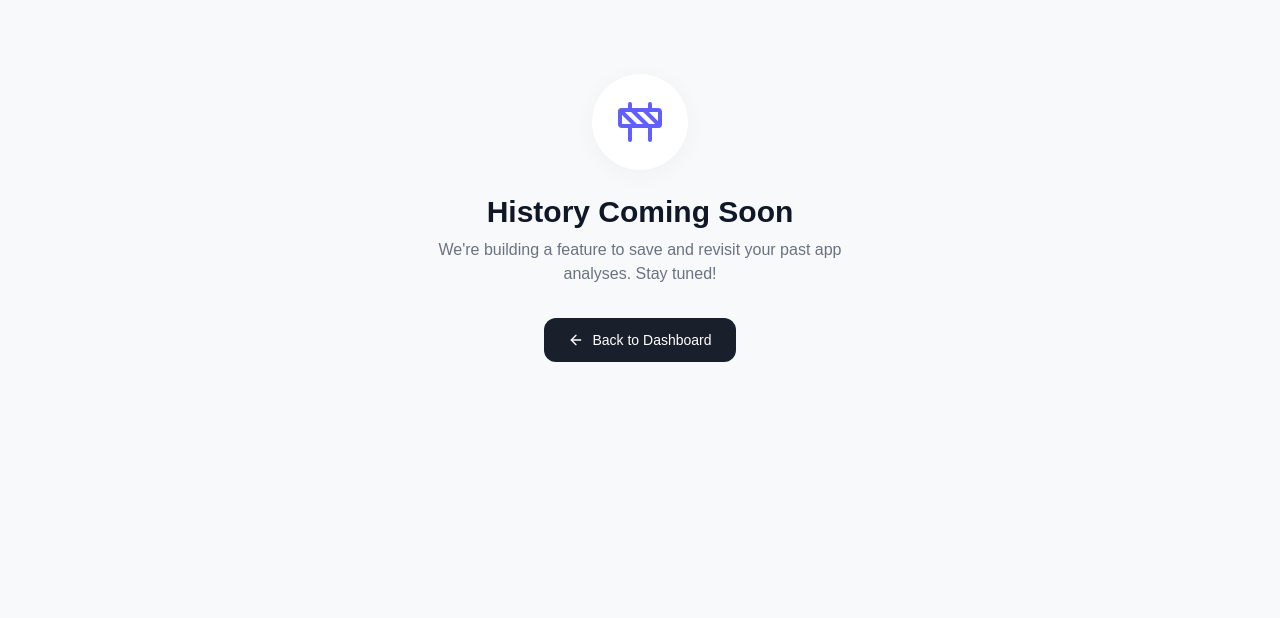
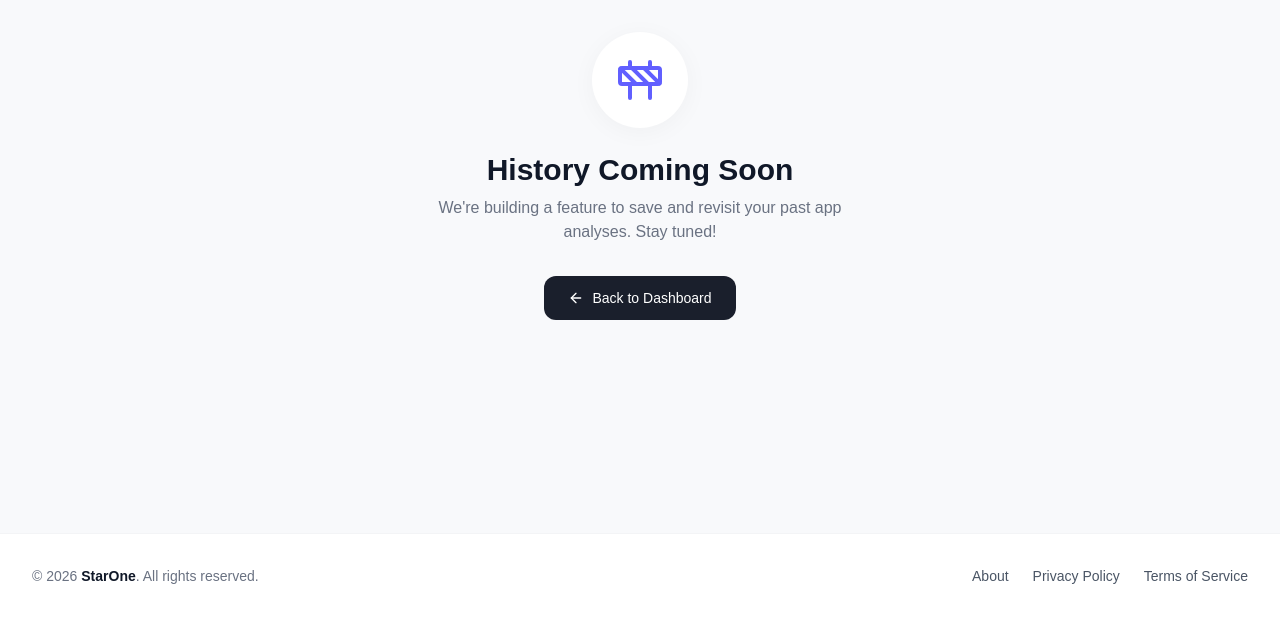
Before and after one commit to ahmadsufyan455/star-one, a Next.js app: page /history in a window 1280 px wide. Shown: the part 182-800 px from the top of the page. Built offline with nearby package versions, Linux system fonts and the light colour scheme.

Commit message:
refactor: Extract footer into a shared component and update logo capitalization.

```diff
--- a/src/app/(public)/layout.tsx
+++ b/src/app/(public)/layout.tsx
@@ -13,7 +13,7 @@ export default function PublicLayout({
                 <div className="max-w-7xl mx-auto px-4 sm:px-6 lg:px-8 h-16 flex items-center justify-between">
                     <Link href="/" className="flex items-center gap-3 hover:opacity-80 transition-opacity">
                         <Image src="/starone.svg" alt="StarOne Logo" width={32} height={32} />
-                        <span className="text-xl font-bold tracking-wide text-gray-900">STARONE</span>
+                        <span className="text-xl font-bold tracking-wide text-gray-900">StarOne</span>
                     </Link>
 
                 </div>
--- a/src/app/analyze/page.tsx
+++ b/src/app/analyze/page.tsx
@@ -206,7 +206,7 @@ export default function AnalyzePage() {
                 } lg:translate-x-0`}>
                 <Link href="/" className="p-8 flex items-center gap-3 hover:opacity-80 transition-opacity">
                     <Image src="/starone.svg" alt="StarOne Logo" width={32} height={32} />
-                    <h1 className="text-xl font-bold tracking-wide">STARONE</h1>
+                    <h1 className="text-xl font-bold tracking-wide">StarOne</h1>
                 </Link>
 
                 <nav className="flex-1 px-4 space-y-1">
--- a/src/app/login/page.tsx
+++ b/src/app/login/page.tsx
@@ -1,14 +1,16 @@
 import { signIn } from "@/auth"
+import Footer from "@/components/Footer"
 import Image from "next/image"
 import Link from "next/link"
 
 export default function LoginPage() {
     return (
-        <div className="flex min-h-screen flex-col items-center justify-center bg-[#F8F9FB] font-sans text-gray-900 p-4">
+        <div className="flex min-h-screen flex-col bg-[#F8F9FB] font-sans text-gray-900">
+            <div className="flex-1 flex flex-col items-center justify-center p-4">
                 {/* Logo Section */}
                 <div className="mb-8 flex flex-col items-center gap-4">
                     <Image src="/starone.svg" alt="StarOne Logo" width={32} height={32} />
-                <h1 className="text-2xl font-bold tracking-wide text-gray-900">STARONE</h1>
+                    <h1 className="text-2xl font-bold tracking-wide text-gray-900">StarOne</h1>
                     <p className="text-sm text-gray-500">Turn user pain points into your next product idea</p>
                 </div>
 
@@ -52,10 +54,14 @@ export default function LoginPage() {
                     </form>
                 </div>
 
-            {/* Footer */}
+                {/* Terms text */}
                 <p className="mt-8 text-xs text-gray-400 text-center max-w-xs mx-auto leading-relaxed">
                     By continuing, you agree to our <Link href="/terms-of-service" className="underline hover:text-gray-600">Terms of Service</Link> and <Link href="/privacy-policy" className="underline hover:text-gray-600">Privacy Policy</Link>
                 </p>
             </div>
+
+            {/* Footer */}
+            <Footer />
+        </div>
     )
 }
--- a/src/app/page.tsx
+++ b/src/app/page.tsx
@@ -1,5 +1,6 @@
 'use client';
 
+import Footer from '@/components/Footer';
 import { ArrowRight, Brain, CheckCircle2, Sparkles, Target, TrendingUp } from 'lucide-react';
 import { useSession } from 'next-auth/react';
 import Image from 'next/image';
@@ -269,19 +270,7 @@ export default function LandingPage() {
       </section >
 
       {/* Footer */}
-      < footer className="bg-white border-t border-gray-200 py-12" >
-        <div className="max-w-7xl mx-auto px-6">
-          <div className="flex items-center justify-between">
-            <div className="flex items-center gap-3">
-              <Image src="/starone.svg" alt="StarOne Logo" width={24} height={24} />
-              <span className="font-semibold text-gray-900">StarOne</span>
-            </div>
-            <p className="text-sm text-gray-500">
-              © 2026 StarOne. Built for Indie Hackers.
-            </p>
-          </div>
-        </div>
-      </footer >
+      <Footer />
 
 
     </div >
--- a/src/components/ComingSoon.tsx
+++ b/src/components/ComingSoon.tsx
@@ -1,5 +1,6 @@
 import { ArrowLeft, Construction } from "lucide-react";
 import Link from "next/link";
+import Footer from "./Footer";
 
 interface ComingSoonProps {
     title: string;
@@ -8,7 +9,8 @@ interface ComingSoonProps {
 
 export default function ComingSoon({ title, description }: ComingSoonProps) {
     return (
-        <div className="flex min-h-screen flex-col items-center justify-center bg-[#F8F9FB] p-4 text-center">
+        <div className="flex min-h-screen flex-col bg-[#F8F9FB]">
+            <div className="flex-1 flex flex-col items-center justify-center p-4 text-center">
                 <div className="mb-6 rounded-full bg-white p-6 shadow-[0_4px_24px_rgba(0,0,0,0.04)]">
                     <Construction className="h-12 w-12 text-indigo-500" />
                 </div>
@@ -16,12 +18,14 @@ export default function ComingSoon({ title, description }: ComingSoonProps) {
                 <p className="mb-8 text-gray-500 max-w-md">{description}</p>
 
                 <Link
-                href="/"
+                    href="/analyze"
                     className="flex items-center gap-2 rounded-xl bg-[#1A1F2C] px-6 py-3 text-sm font-medium text-white transition-all hover:bg-gray-800"
                 >
                     <ArrowLeft className="h-4 w-4" />
                     Back to Dashboard
                 </Link>
             </div>
+            <Footer />
+        </div>
     );
 }
```
Lines whose indentation alone changed are shown as unchanged.
